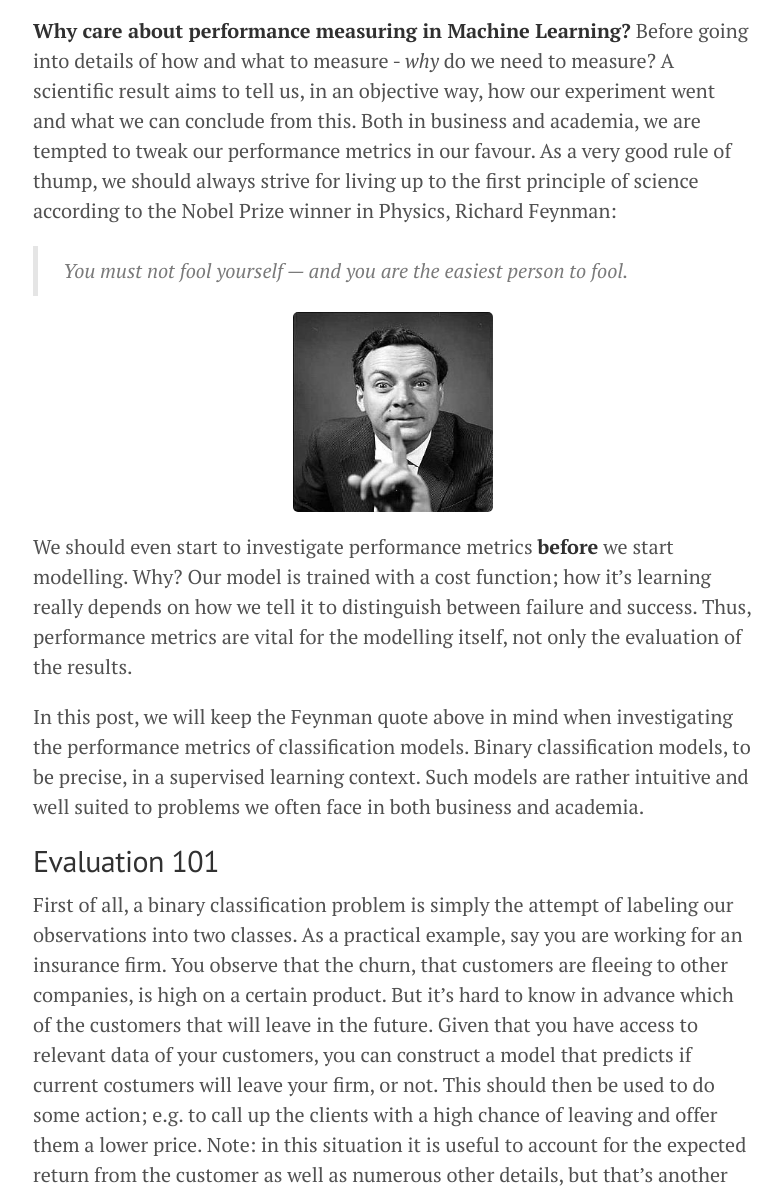
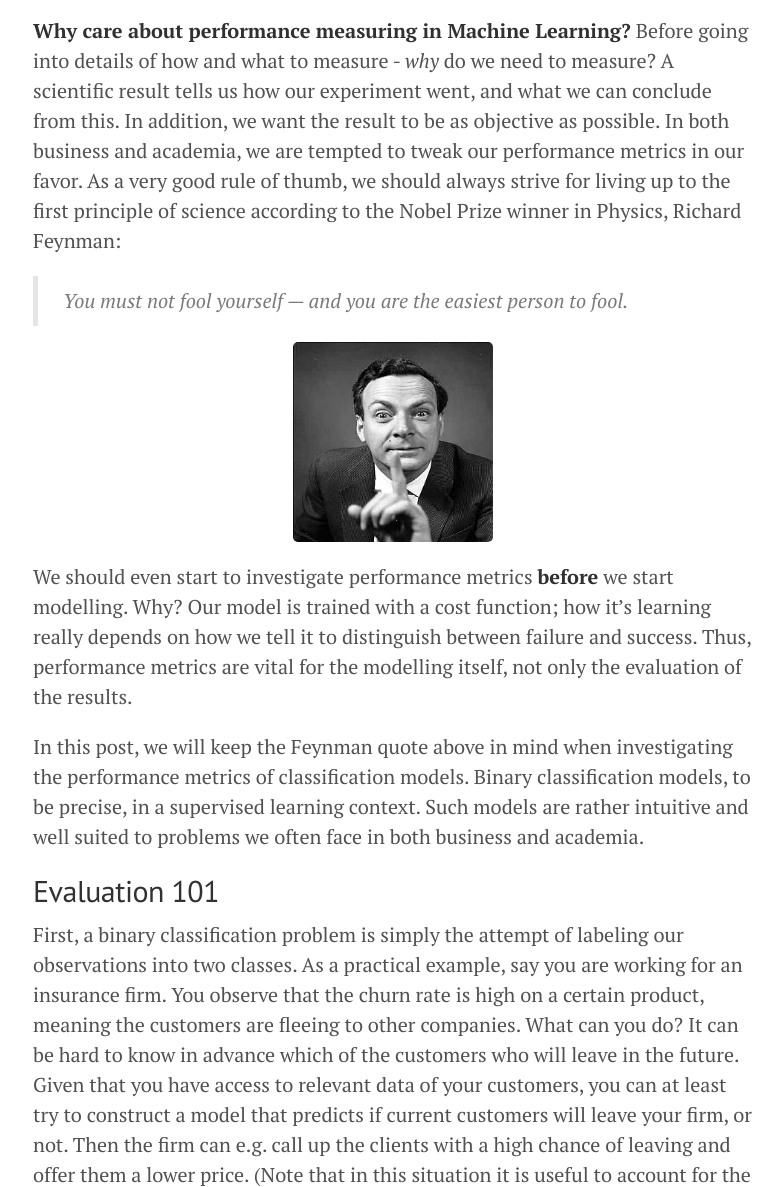
Before and after one commit to herman-hellenes/herman-hellenes.github.io, a Jekyll site: the page built from undone_posts/2017-08-28-Classification-Measure-Performance.md, in a window 1280 px wide and 1400 px high, scrolled down 448 px, cut to the strip 213-1400 px from the top of the window. Shown: the whole strip, without its empty margins (247-1030 px from the left). Built offline with Jekyll 4.4.1, drawn with Linux system fonts in a browser that asks for light colours; nearby versions of some CDN libraries; comment, search, counter and statistics services are not loaded; some of the changed text lies outside the part shown.

Commit message:
Update 2017-08-28-Classification-Measure-Performance.md

```diff
--- a/undone_posts/2017-08-28-Classification-Measure-Performance.md
+++ b/undone_posts/2017-08-28-Classification-Measure-Performance.md
@@ -7,14 +7,14 @@
 ---
 
 
-**How do you measure how good your model is?** This might seem like a simple question. But it is not that straight forward to answer. Model validation is one of the most important thing to get right in Data Science. As in all other sciences, running experiments and measuring the results in an unbiased way, is really the core of it all. For those of you having a background in science, you sure know how important this is in the lab. The same is present in the "Data Lab".
+**How do you measure how good your model is?** This might seem like a simple question. Nevertheless, it is not that straight forward to answer. Model validation is one of the most important thing to get right in Data Science. As in all other sciences, running experiments and measuring the results in an unbiased way, is really the core of it all. For those of you having a background in science, you sure know how important this is in the lab. The same is present in the "Data Lab".
 
 <p align="center">
   <img width="400" height="200" src="/figs/classification_measure/lewin1.jpg">
 </p>
 
 **Why care about performance measuring in Machine Learning?**
-Before going into details of how and what to measure - *why* do we need to measure? A scientific result aims to tell us, in an objective way, how our experiment went and what we can conclude from this. Both in business and academia, we are tempted to tweak our performance metrics in our favour. As a very good rule of thump, we should always strive for living up to the first principle of science according to the Nobel Prize winner in Physics, Richard Feynman:
+Before going into details of how and what to measure - *why* do we need to measure? A scientific result tells us how our experiment went, and what we can conclude from this. In addition, we want the result to be as objective as possible. In both business and academia, we are tempted to tweak our performance metrics in our favor. As a very good rule of thumb, we should always strive for living up to the first principle of science according to the Nobel Prize winner in Physics, Richard Feynman:
 
 > *You must not fool yourself — and you are the easiest person to fool.*
 
@@ -29,31 +29,31 @@
 classification models, to be precise, in a supervised learning context. Such models are rather intuitive and well suited to problems we often face in both business and academia.
 
 ## Evaluation 101
-First of all, a binary classification problem is simply the attempt of labeling our observations into two classes. As a practical example, say you are working for an insurance firm. You observe that the churn, that customers are fleeing to other companies, is high on a certain product. But it's hard to know in advance which of the customers that will leave in the future. Given that you have access to relevant data of your customers, you can construct a model that predicts if current costumers will leave your firm, or not. This should then be used to do some action; e.g. to call up the clients with a high chance of leaving and offer them a lower price. Note: in this situation it is useful to account for the expected return from the customer as well as numerous other details, but that's another story.
+First, a binary classification problem is simply the attempt of labeling our observations into two classes. As a practical example, say you are working for an insurance firm. You observe that the churn rate is high on a certain product, meaning the customers are fleeing to other companies. What can you do? It can be hard to know in advance which of the customers who will leave in the future. Given that you have access to relevant data of your customers, you can at least try to construct a model that predicts if current customers will leave your firm, or not. Then the firm can e.g. call up the clients with a high chance of leaving and offer them a lower price. (Note that in this situation it is useful to account for the expected return from the customer, as well as numerous other details. However, that's another story.)
 
 <p align="center">
   <img width="400" height="200" src="/figs/classification_measure/validation_ml.png">
 </p>
 
-In our binary classification problem of churn, we attempt to label "churn" or "no churn", namly two options. The convension is to rather say "positive" (p) or "negative" (n), in order to be more general. Say we have build a model and we'd like to evaluate it. Then we should use a *unseen* test set of customers, meaning the model has not been trained with this data. However, we know the correct labels and can then verify how well the model performs. When applying the model on the current customers, we have four possible outcomes per customer:
+In our binary classification problem of churn, we attempt to label "churn" or "no churn", i.e. two options. The convention is to name the labels as "positive" (p) or "negative" (n), in order to be more general. Say we have built a model and we'd like to evaluate it. Then we should use a *unseen* test set of customers, meaning the model has not been trained with this data. However, we know the correct labels and can then verify how well the model performs. When applying the model on the current customers, we have four possible outcomes per customer:
 
 <p align="center">
   <img width="300" height="200" src="/figs/classification_measure/confusion_matrix_1.png">
 </p>
 
-The above figure represents the *confusion matrix*, which summarize up the outcome of our the binary classification problem. In a binary case, we have four outcomes as explained in the figure; true positive, true negative, false positive and false negative.
+The above figure represents the *confusion matrix*, which summarize up the outcome of our binary classification problem. In a binary case, we have four outcomes as explained in the figure; true positive, true negative, false positive and false negative.
 
 Note that we often deal with models that outputs a range, instead of binary outcomes. The range represents how likely the model considers a certain label to be correct. Let's choose the range to be between 0 and 1. In order to match this with a binary label, we have to introduce a *cut-off*. For example, we can say that all outputs above 0.5 correspond to the positive label, and below correspond to the negative. Thus we have a new dimension to our problem; the cut-off. The cut-off will change the whole confusion matrix, raising and lowering the bar.
 
 ## How to choose the right performance metric(s)?
 
-Let's do an example. Say we try to test the model with 100 positive observations, and 100 negative observations. In total we then deal with 200 unseen observations, that for example can be consumers like George as in the figure above. Now things are becoming interesting, since we will need a lot of observations (often it is required much more than 200) to find anything statistical significant about our model performance. Let's consider the following result
+Let's do an example. Say we try to test the model with 100 positive observations, and 100 negative observations. We then deal with 200 unseen observations in total, which can be consumers like George in the figure above. Now things are becoming interesting, since we will need many observations (often it is required much more than 200) to find anything statistical significant about our model performance. Let's consider the following result
 
 <p align="center">
   <img width="300" height="200" src="/figs/classification_measure/conf_matrix_1.png">
 </p>
 
-Looking at this table, we see a quite okay result. Most of our observations were classified correctly, as true negatives and true positives. The ratio reflecting this is called *accuracy*; the number of correct predictions divided on the total observations. Here, the accuracy is (63+72)/(28+37+63+72) = 67.5 %. We can look into many other simple ratios, for example the sum of true positives divided by the all the actual positives. This is called *true positive rate*, and tell us how well we predict positive observations.
+Looking at this table, we see a quite okay result. Most of our observations were classified correctly (as true negatives and true positives). The ratio reflecting this is called *accuracy*; the number of correct predictions divided on the total observations. Here, the accuracy is (63+72)/(28+37+63+72) = 67.5 %. We can look into many other simple ratios, for example the sum of true positives divided by the all the actual positives. This is called *true positive rate*, and tell us how well we predict positive observations.
 
 **But which metric should we use?** They all have their drawbacks... Let's look at some examples in order to illustrate how wrong things can turn out when not paying attention.
 
@@ -71,10 +71,10 @@
 
 3. The observant reader might wonder; what about the *cut-off* mentioned above?? The cut-off will influence the whole confusion matrix, and thus also the derived ratios. In fact, all ratios are turned into vectors, where each point on the vector corresponds to a certain cut-off. Plotting these confusion ratios with respect to the cut-off are useful, for example through using the [ROC-curve](https://en.wikipedia.org/wiki/Receiver_operating_characteristic). The perhaps most common practice is to use a derived value from the ROC-curve as the main performance metric of the model, called the [Area under the curve (AUC)](https://en.wikipedia.org/wiki/Receiver_operating_characteristic#Area_under_the_curve).
 
-## Wrapup
+## Wrap-up
 
-All in all, performance metrics are vital in order to 1: **evaluate your model correctly**, and 2: **train your model to solve the right problem**. And how do we know? Through carefully designing your business case and investigating the data.
+Overall, performance metrics are vital in order to 1: **evaluate your model correctly**, and 2: **train your model to solve the right problem**. Moreover, how do we know which to pick? Through carefully designing your business case and investigating the data.
 
-It was not indended in this post to give out a recipe of how to measure. Many think that Machine Learning is a simple "plug in" you can throw data at, and out comes a good model. However, there are no free lunch; the approach and solution must be customized your problem.
+It was not the intension to give out a recipe of how to measure in this post. Many think that Machine Learning is a simple "plug in" you can throw data at, and out comes a good model. However, there are no free lunch; the approach and solution must be customized your problem.
 
 Cheers!
```
Also changed, not shown: other parts of undone_posts/2017-08-28-Classification-Measure-Performance.md (+1 -1 lines).
